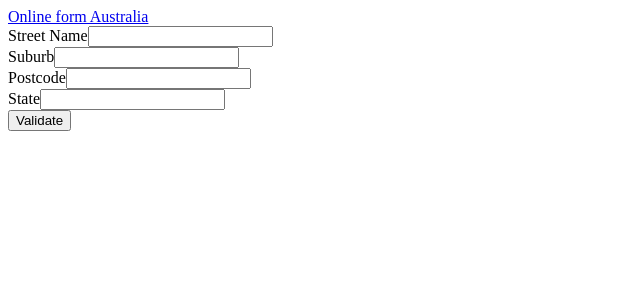
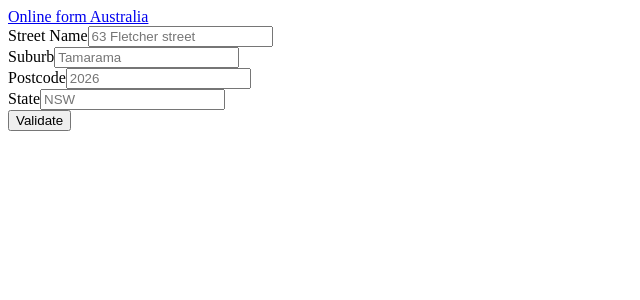
Before and after one commit to MartinSandstrom/OnlineFormAustralia, a React app: page / in a window 1280 px wide. Shown: the top 300 px of the page, without its empty margins (0-640 px from the left). Built offline with nearby package versions, Linux system fonts and the light colour scheme; the HTML template or start-up script is replaced by a standard one.

Commit message:
Adding onBlur validation for input fields

```diff
--- a/src/components/AustralianForm.jsx
+++ b/src/components/AustralianForm.jsx
@@ -110,7 +110,7 @@ export default class AustralianForm extends React.Component {
                     <div className="col-md-6">
                         <form className="main-form mx-auto  " onSubmit={this.findAddress}>
                             <InputField id="Street"
-                                pladeholder="63 Fletcher street"
+                                placeholder="63 Fletcher street"
                                 name="street"
                                 handleInputChange={this.handleInputChange}
                                 value={this.state.inputs.street}
@@ -118,7 +118,7 @@ export default class AustralianForm extends React.Component {
                                 title="Street Name">
                             </InputField>
                             <InputField id="Suburb"
-                                pladeholder="Tamarama"
+                                placeholder="Tamarama"
                                 name="suburb"
                                 handleInputChange={this.handleInputChange}
                                 value={this.state.inputs.suburb}
@@ -126,7 +126,7 @@ export default class AustralianForm extends React.Component {
                                 title="Suburb">
                             </InputField>
                             <InputField id="Postcode"
-                                pladeholder="2026"
+                                placeholder="2026"
                                 name="postcode"
                                 handleInputChange={this.handleInputChange}
                                 value={this.state.inputs.postcode}
@@ -134,7 +134,7 @@ export default class AustralianForm extends React.Component {
                                 title="Postcode">
                             </InputField>
                             <InputField id="State"
-                                pladeholder="NSW"
+                                placeholder="NSW"
                                 name="state"
                                 handleInputChange={this.handleInputChange}
                                 value={this.state.inputs.state}
```
Also changed, not shown: 1 other file (tests, documents, lock files or other folders).
